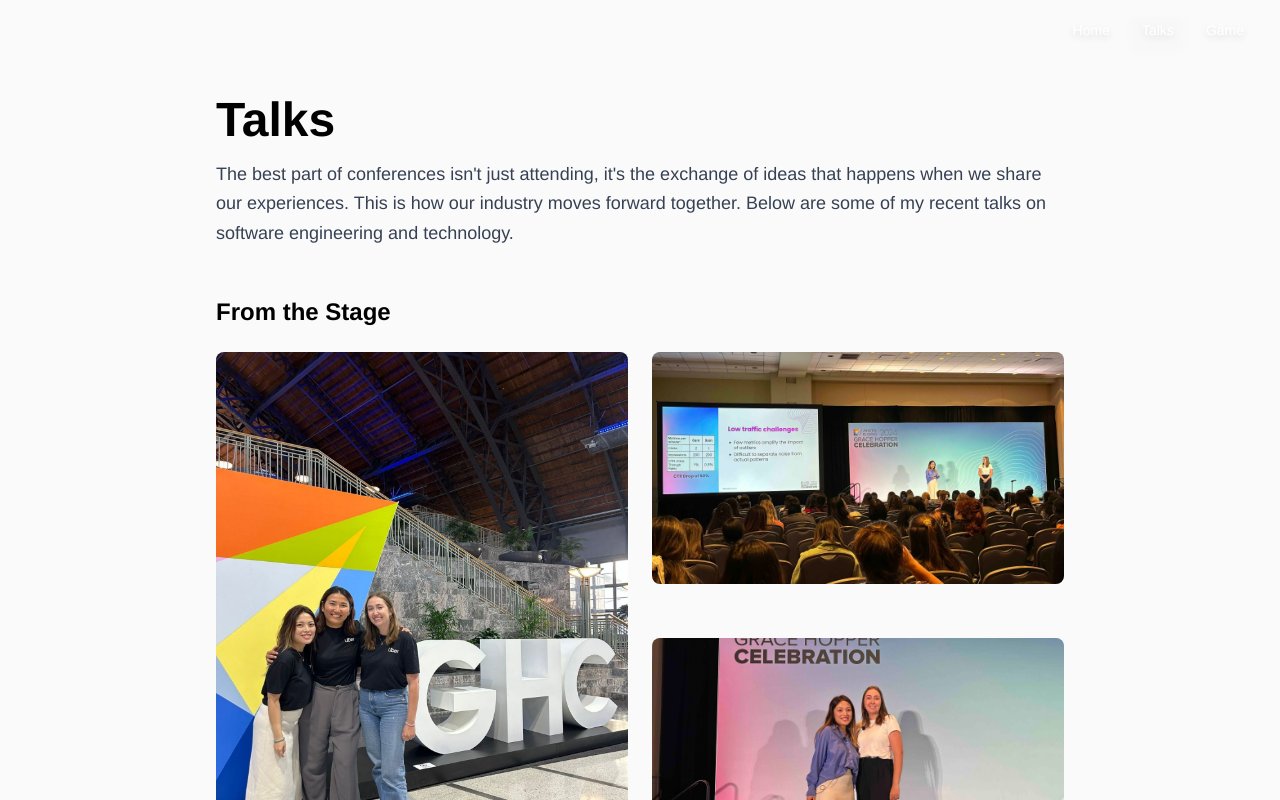
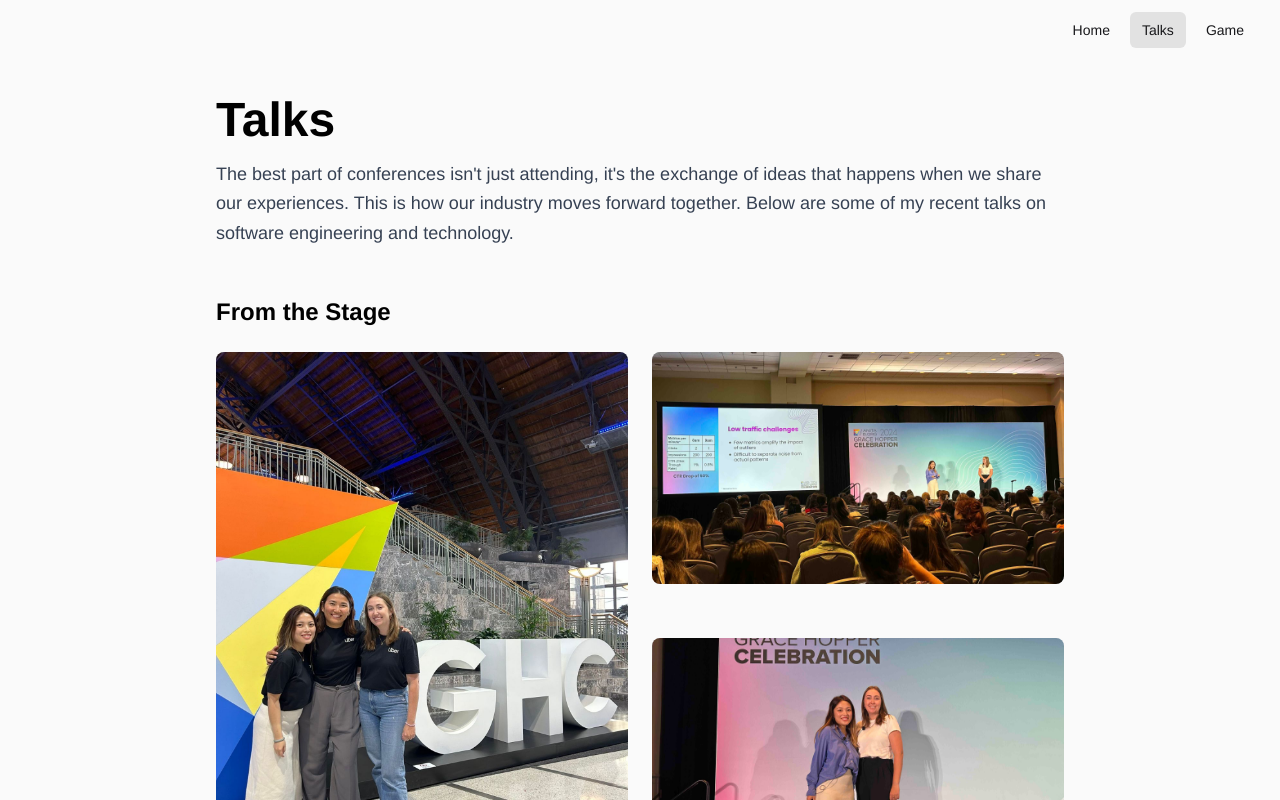
Before and after one commit to ErinCGallagher/personal-nextjs-website, a Next.js app: page /talks in a window 1280 px wide. Shown: the top 800 px of the page. Built offline with nearby package versions, Linux system fonts and the light colour scheme.

Commit message:
fix(header): use dark font on light backgrounds

```diff
--- a/app/components/header.tsx
+++ b/app/components/header.tsx
@@ -2,9 +2,26 @@
 
 import Link from "next/link";
 import { usePathname } from "next/navigation";
+import { useState, useEffect } from "react";
 
 export default function Header() {
   const pathname = usePathname() || "/";
+  const [scrolledPastHero, setScrolledPastHero] = useState(false);
+
+  useEffect(() => {
+    const handleScroll = () => {
+      // Hero is 90vh on mobile, 100vh on desktop
+      const heroHeight = window.innerHeight * 0.9;
+      setScrolledPastHero(window.scrollY > heroHeight - 60);
+    };
+
+    handleScroll();
+    window.addEventListener("scroll", handleScroll);
+    return () => window.removeEventListener("scroll", handleScroll);
+  }, []);
+
+  const isHomePage = pathname === "/";
+  const useDarkText = !isHomePage || scrolledPastHero;
 
   const links = [
     { href: "/", label: "Home", mobile: true },
@@ -21,10 +38,14 @@ export default function Header() {
         <div className="flex items-center gap-2">
           {links.map((l) => {
             const active = pathname === l.href;
-            const linkBase =
-              "px-3 py-2 rounded-md text-sm font-medium transition-colors text-white drop-shadow-md";
+            const linkBase = useDarkText
+              ? "px-3 py-2 rounded-md text-sm font-medium transition-colors text-zinc-900"
+              : "px-3 py-2 rounded-md text-sm font-medium transition-colors text-white drop-shadow-md";
 
-            const linkClass = active ? linkBase + " bg-white/10" : linkBase + " hover:bg-white/10";
+            const activeClass = useDarkText ? " bg-zinc-900/10" : " bg-white/10";
+            const hoverClass = useDarkText ? " hover:bg-zinc-900/10" : " hover:bg-white/10";
+
+            const linkClass = active ? linkBase + activeClass : linkBase + hoverClass;
 
             // Hide links on mobile if mobile is false
             const hideOnMobile = !l.mobile ? " hidden md:block" : "";
```
